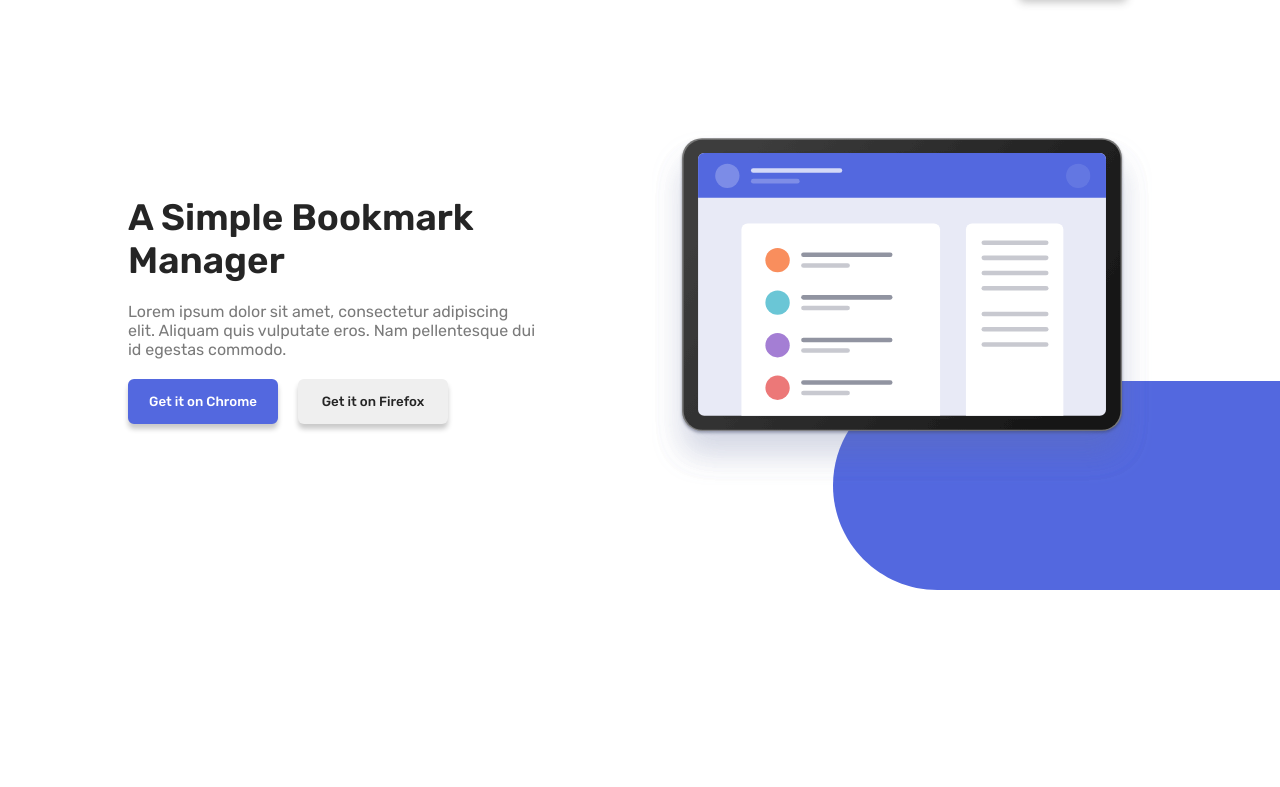
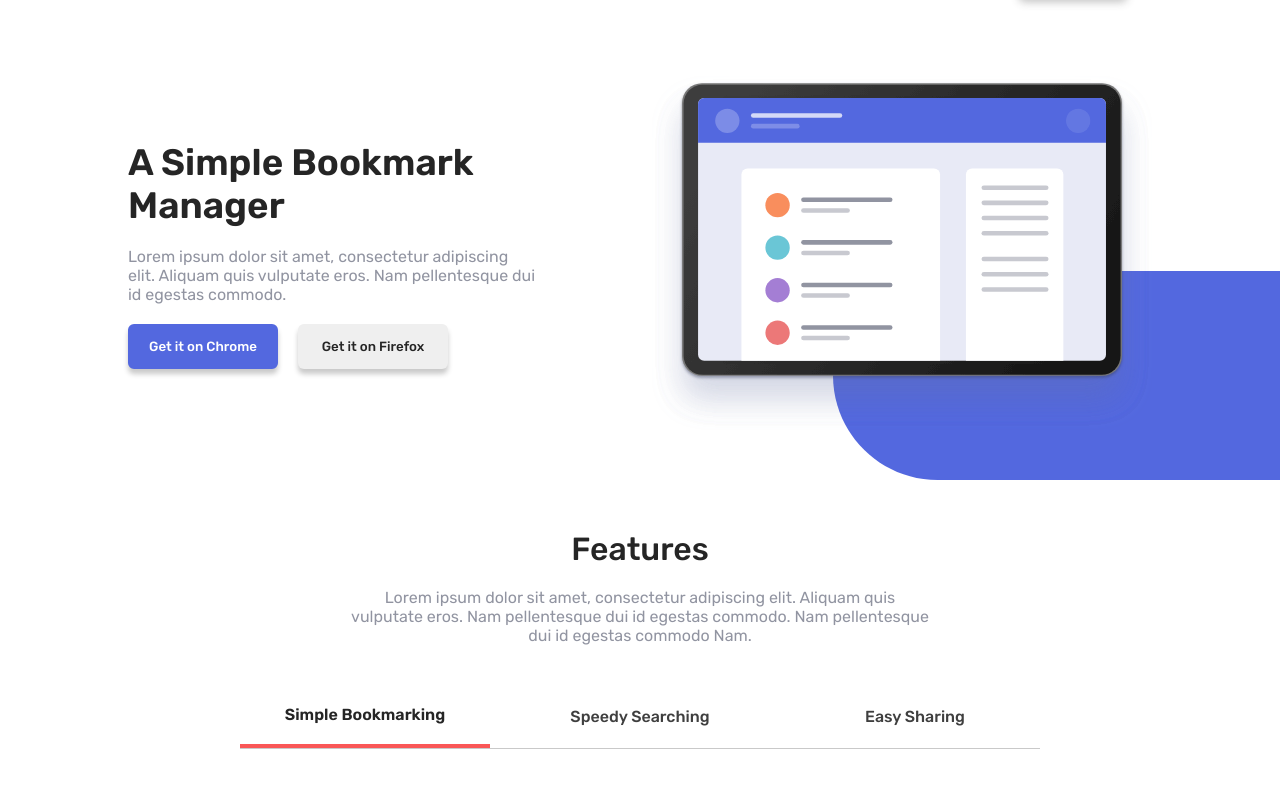
Before and after one commit to wendelisc12/bookmark-landingpage, a website: page src/index.html in a window 1280 px wide. Shown: the part 79-866 px from the top of the page. Before the commit the page ends 800 px from the top, so only its background shows below. Drawn offline with nearby package versions, Linux system fonts and the light colour scheme.

Commit message:
feat: criação da seção features e criação de abas

```diff
--- a/src/index.html
+++ b/src/index.html
@@ -56,13 +56,17 @@
         </div>
     </main>
 
-    <!--
     <section class="features">
         <div class="features_header">
             <h1 class="features_title">Features</h1>
-            <p class="features_descricao">Lorem ipsum dolor sit amet, consectetur adipiscing elit. Aliquam quis vulputate eros. Nam pellentesque dui id egestas commodo.</p>
+            <p class="features_descricao">Lorem ipsum dolor sit amet, consectetur adipiscing elit. Aliquam quis vulputate eros. Nam pellentesque dui id egestas commodo. Nam pellentesque dui id egestas commodo Nam. </p>
+            <nav class="features_tabs">
+                <a href="" class="features_link features_link--active" id="simple">simple bookmarking</a>
+                <a href="" class="features_link" id="speedy">speedy searching</a>
+                <a href="" class="features_link" id="easy">easy sharing</a>
+            </nav>
         </div>
-    </section>-->
+    </section>
 
     <script src="https://code.jquery.com/jquery-3.7.1.min.js"
         integrity="sha256-/JqT3SQfawRcv/BIHPThkBvs0OEvtFFmqPF/lYI/Cxo=" crossorigin="anonymous"></script>
--- a/src/styles/base/_map.scss
+++ b/src/styles/base/_map.scss
@@ -6,4 +6,10 @@ $Primary: (
 $Neutral:(
     "GrayshBlue": hsl(229, 8%, 60%),
     "VeryDarkBlue": hsl(229, 31%, 21%)
-)
+);
+
+@mixin alignCenter{
+    display: flex;
+    align-items: center;
+    justify-content: center;
+}
--- a/src/styles/layout.scss
+++ b/src/styles/layout.scss
@@ -1,3 +1,5 @@
+@import "base/map";
+
 header{
     width: 80%;
     margin: 0 auto;
@@ -11,15 +13,19 @@ nav{
 }
 
 main{
-    display: flex;
+    @include alignCenter;
     background: url("../images/bg-hero.svg") no-repeat right bottom;
-    justify-content: center;
-    align-items: center;
     height: 70vh;
+    max-height: 450px;
+}
+
+section{
+    margin: 50px 0;
 }
 
 @media screen and (max-width: 767px) {
     main{
         background-position: top 100px right -150px;
+        max-height: 750px;
     }
 }
--- a/src/styles/modules.scss
+++ b/src/styles/modules.scss
@@ -63,7 +63,7 @@
     }
 
     &_descricao{
-        color: #7a7a7a;
+        color: map-get($Neutral, GrayshBlue );
     }
 
     &_buttons{
@@ -108,6 +108,47 @@
     }
 }
 
+.features{
+    text-align: center;
+    @include alignCenter;
+
+    &_header{
+        width: 80%;
+        @include alignCenter;
+        flex-direction: column;
+    }
+
+    &_title{
+        margin-bottom: 20px;
+        font-size: 2em;
+        font-weight: 500;
+        color: #252525;
+    }
+
+    &_descricao{
+        color: map-get($Neutral, GrayshBlue );
+        width: 580px;
+    }
+
+    &_tabs{
+        width: 800px;
+        padding-bottom: 0;
+        border-bottom: 1px solid #c9c9c9;
+    }
+    &_link{
+        width: 250px;
+        padding: 20px;
+        color: #3f3f3f;
+        font-weight: 500;
+        transition: all 400ms;
+        text-transform: capitalize;
+
+        &:hover{
+            color: map-get($Primary, SoftRed );
+        }
+    }
+}
+
 @media screen and (max-width: 767px){
     .menu{
 
--- a/src/styles/states.scss
+++ b/src/styles/states.scss
@@ -73,3 +73,11 @@
     }
 
 }
+
+.features{
+    &_link--active{
+        border-bottom: 4px solid map-get($Primary, SoftRed );
+        font-weight: 600;
+        color: #252525;
+    }
+}
```
Also changed, not shown: src/styles/style.css, 1 other file.
